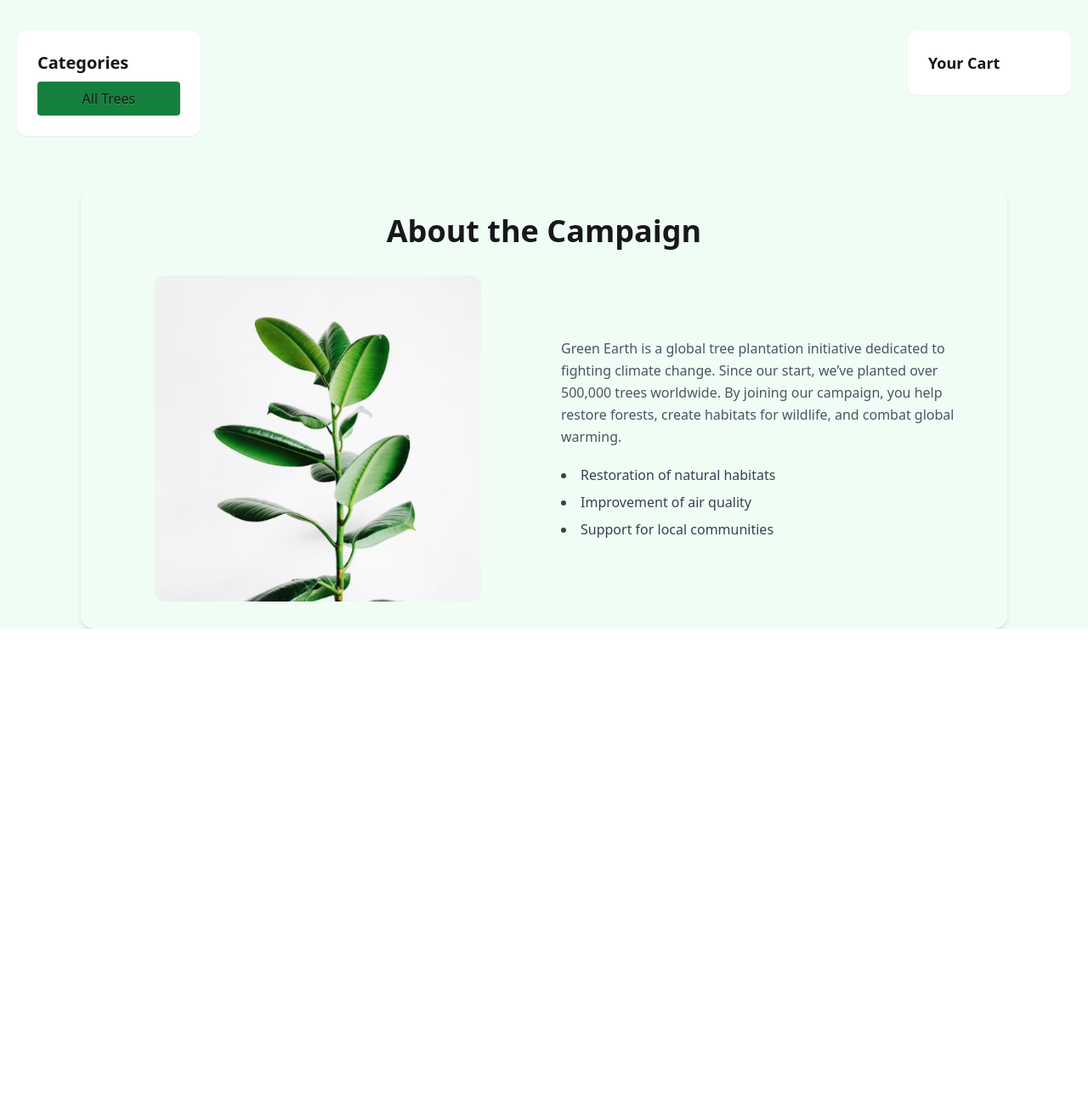
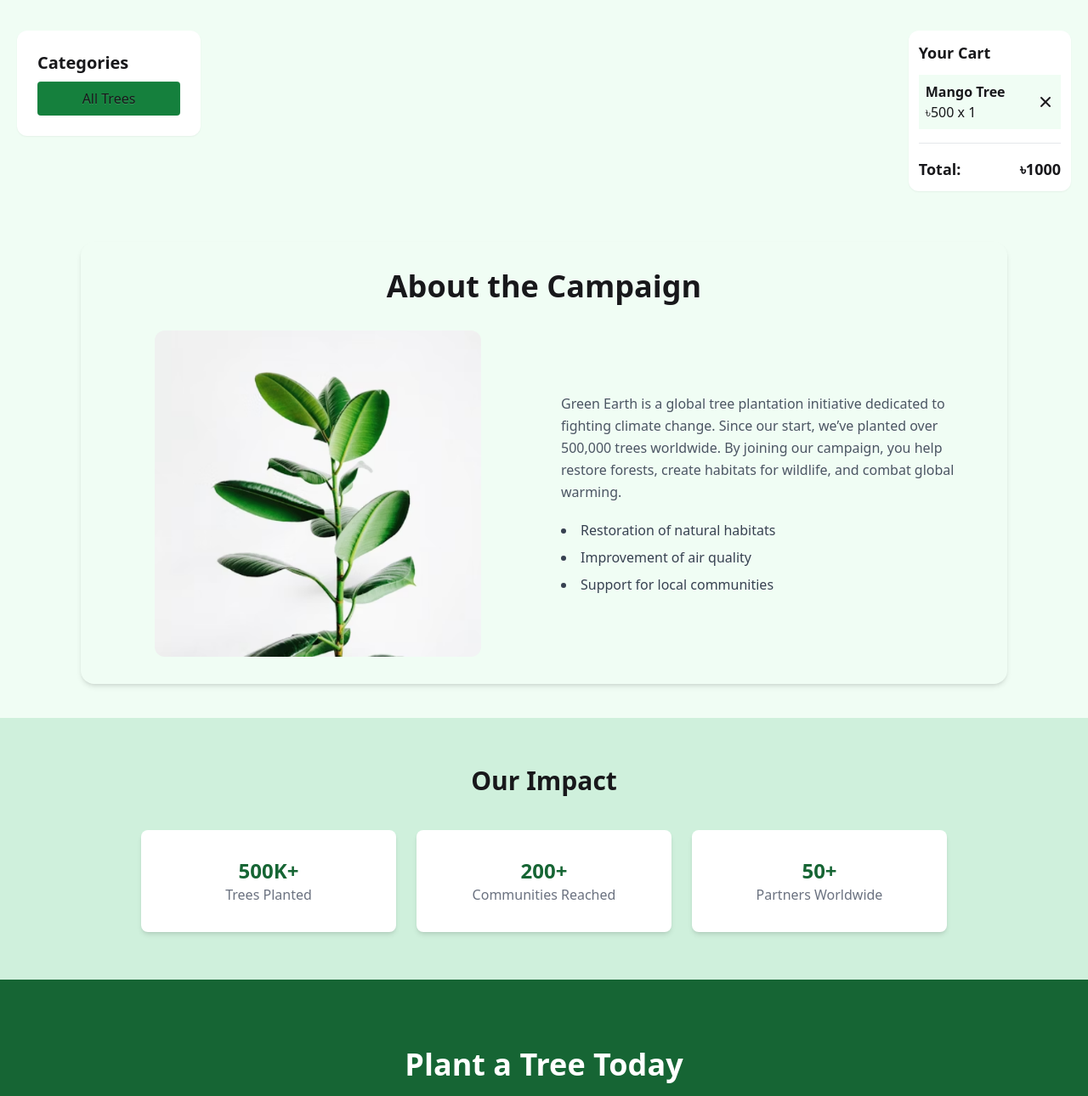
Before and after one commit to siyamsikder/Green-Earth, a plain HTML site: page index.html in a window 1280 px wide. Shown: the part 450-1740 px from the top of the page at 85% size. Before the commit the page ends 1190 px from the top, so only its background shows below. Drawn offline with nearby package versions, Linux system fonts and the light colour scheme; no server answers.

Commit message:
added footer section and all section done

```diff
--- a/index.html
+++ b/index.html
@@ -5,6 +5,8 @@
     <meta name="viewport" content="width=device-width, initial-scale=1.0" />
     <title>Green-Earth</title>
     <link rel="stylesheet" href="style.css" />
+    <!-- font awesome cdn -->
+    <link rel="stylesheet" href="https://cdnjs.cloudflare.com/ajax/libs/font-awesome/7.0.1/css/all.min.css" integrity="sha512-2SwdPD6INVrV/lHTZbO2nodKhrnDdJK9/kg2XD1r9uGqPo1cUbujc+IYdlYdEErWNu69gVcYgdxlmVmzTWnetw==" crossorigin="anonymous" referrerpolicy="no-referrer" />
     <!-- tailwindcss & daisyui cdn -->
     <script src="https://cdn.tailwindcss.com"></script>
     <link
@@ -73,10 +75,26 @@
 
         </div>
         <div
-          class="w-[16%] h-max col-span-3 bg-white shadow-sm rounded-xl p-6 mt-5 sm:mt-0">
+          class="w-[16%] h-max col-span-3 bg-white shadow-sm rounded-xl p-3 mt-5 sm:mt-0">
           <div class="">
             <h1 class="font-bold text-lg">Your Cart</h1>
           </div>
+          <div class="bg-[#F0FDF4] p-2 mt-3 flex items-center justify-between">
+              <!-- all Cart -->
+             <div class="">
+               <h1 class="font-semibold">Mango Tree</h1>
+               <p>৳<span>500 x 1</span></p>
+             </div>
+             <div>
+              <span> <i class="fa-solid fa-xmark"></i></span>
+             </div>
+           </div>
+            <hr class="my-4">
+         <!-- Total -->
+        <div class="flex items-center justify-between font-semibold text-lg">
+         <span>Total:</span>
+         <span>৳1000</span>
+  </div>
         </div>
     </section>
     <!-- About the Campaign -->
@@ -101,7 +119,48 @@
   </div>
 </section>
  <footer>
+  <!-- Our Impact section start hear -->
+<section class="bg-[#CFF0DC] mt-10 py-14">
+  <h2 class="font-bold text-3xl text-center mb-10">Our Impact</h2>
+<div class="flex flex-col md:flex-row items-center justify-center gap-6 px-4">
+    <div class="h-[120px] w-full md:w-[300px] bg-white shadow-md rounded-lg flex items-center justify-center flex-col transition-transform transform hover:scale-105 hover:shadow-xl cursor-pointer">
+      <h1 class="text-2xl text-[#166534] font-bold">500K+</h1>
+      <p class="text-gray-500">Trees Planted</p>
+    </div>
+    <div class="h-[120px] w-full md:w-[300px] bg-white shadow-md rounded-lg flex items-center justify-center flex-col transition-transform transform hover:scale-105 hover:shadow-xl cursor-pointer">
+      <h1 class="text-2xl text-[#166534] font-bold">200+</h1>
+      <p class="text-gray-500">Communities Reached</p>
+    </div>
+    <div class="h-[120px] w-full md:w-[300px] bg-white shadow-md rounded-lg flex items-center justify-center flex-col transition-transform transform hover:scale-105 hover:shadow-xl cursor-pointer">
+      <h1 class="text-2xl text-[#166534] font-bold">50+</h1>
+      <p class="text-gray-500">Partners Worldwide</p>
+    </div>
+  </div>
+</section>
+ <!-- Plant a Tree Today -->
+<section class="bg-[#166534] py-20 flex flex-col items-center">
+  <h2 class="text-4xl text-center text-white font-bold mb-10">
+    Plant a Tree Today
+  </h2>
+   <form class="bg-[#15803D] flex flex-col items-center justify-center w-11/12 md:w-[530px] rounded-lg p-10 gap-5">
+    <input type="text" placeholder="Your Name" class="input input-bordered w-full p-3" />
+    <input type="email" placeholder="Your Email Address" class="input input-bordered w-full p-3" />
 
+    <input type="text" placeholder="Number of Trees" list="trees" class="input input-bordered w-full p-3"/>
+    <datalist id="trees">
+      <option value="1 (50 tk)" ></option>
+      <option value="2 (100 tk)"></option>
+      <option value="3 (150 tk)"></option>
+      <option value="4 (200 tk)"></option>
+      <option value="5 (250 tk)"></option>
+    </datalist>
+     <button type="submit" class="btn w-full bg-[#FACC15] text-[#15803D] rounded-2xl font-bold">Donate Now
+    </button>
+  </form>
+</section>
+ <section class="bg-[#14532D] p-5">
+  <h class="flex items-center justify-center">© 2025 Green Earth. All Rights Reserved.</h3>
+ </section>
  </footer>
    <script src="script.js"></script>
 </body>
```
